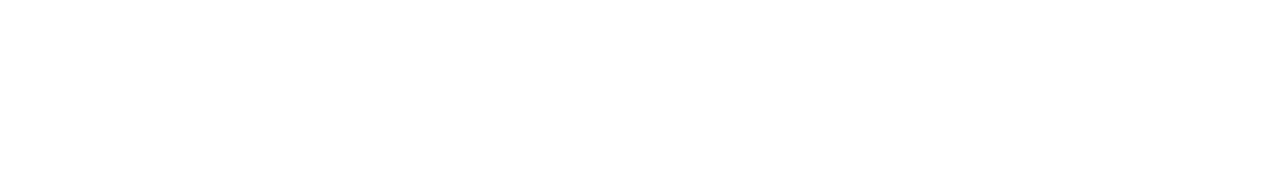
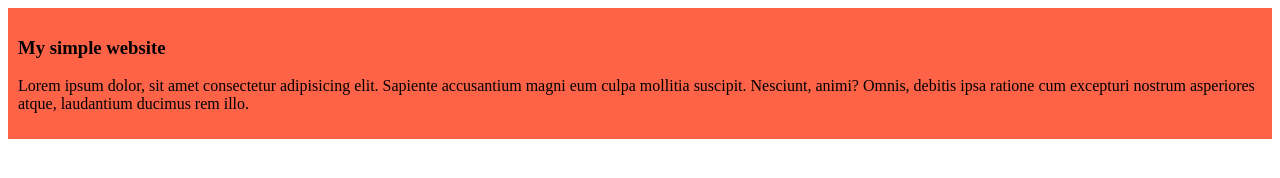
Before and after one commit to devparvez/my-first-github-repo, a plain HTML site: page index.html in a window 1280 px wide. Drawn offline with Linux system fonts and the light colour scheme.

Commit message:
My first blog commit

```diff
--- a/index.html
+++ b/index.html
@@ -4,8 +4,14 @@
     <meta charset="UTF-8">
     <meta name="viewport" content="width=device-width, initial-scale=1.0">
     <title>My first ever github repo</title>
+    <link rel="stylesheet" href="styles/blog.css">
 </head>
 <body>
+    <div>
+        <h3>My simple website</h3>
+        <p>Lorem ipsum dolor, sit amet consectetur adipisicing elit. Sapiente accusantium magni eum culpa mollitia suscipit. Nesciunt, animi? Omnis, debitis ipsa ratione cum excepturi nostrum asperiores atque, laudantium ducimus rem illo.</p>
+    </div>
+
 
 </body>
 </html>
--- /dev/null
+++ b/styles/blog.css
@@ -0,0 +1,4 @@
+div{
+    background-color: tomato;
+    padding: 10px;
+}
```
